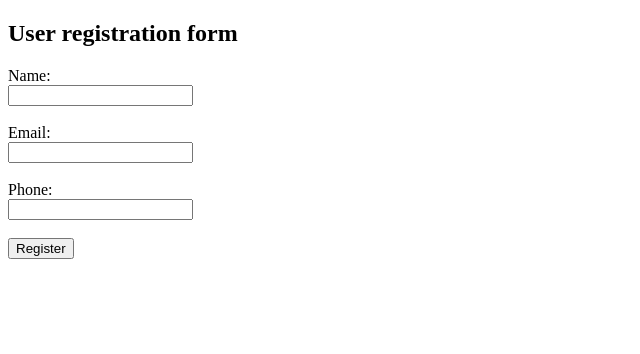
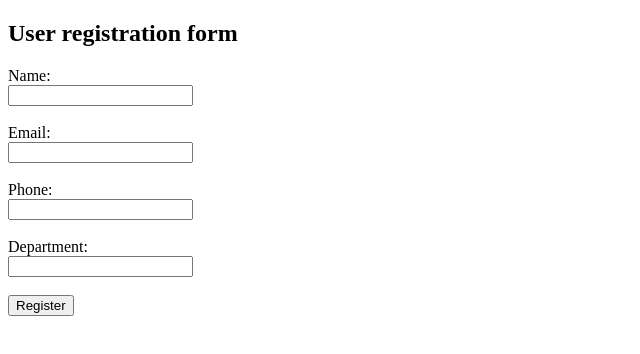
Before and after one commit to at5066g/Event-registration, a plain HTML site: page index.html in a window 1280 px wide. Shown: the whole page, without its empty margins (0-640 px from the left). Drawn offline with Linux system fonts and the light colour scheme.

Commit message:
Added deartment to registration form

```diff
--- a/index.html
+++ b/index.html
@@ -17,6 +17,9 @@
         <label>Phone:</label><br>
         <input type="tel" name="phone" required><br><br>
 
+        <label>Department:</label><br>
+        <input type="text" name="department" required><br><br>
+
         <button type="submit"> Register</button>
     </form>
 </body>
```
